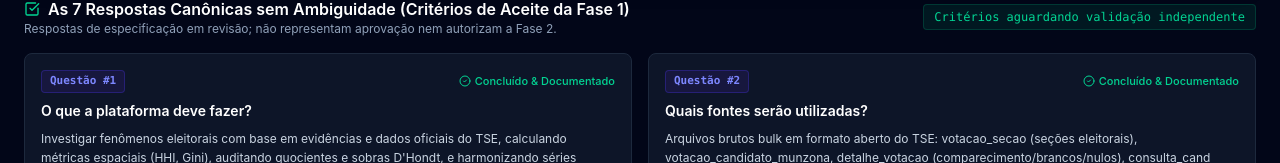
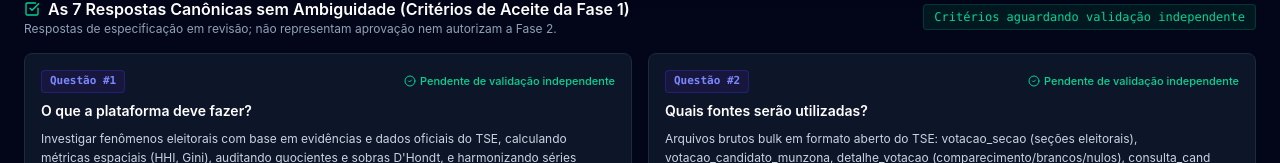
Before and after one commit to Tokenizaa/IE-electoral-Inteligence, a React (Vite) app: page / in a window 1280 px wide. Shown: the part 496-659 px from the top of the page. Built offline with nearby package versions, Linux system fonts and the light colour scheme.

Commit message:
ui: show pending review status for all acceptance criteria

```diff
--- a/src/App.tsx
+++ b/src/App.tsx
@@ -209,7 +209,7 @@ export default function App() {
                         </span>
                         <span className="text-[11px] flex items-center gap-1 text-emerald-400 font-medium">
                           <CheckCircle2 className="w-3 h-3" />
-                          {item.status}
+                          Pendente de validação independente
                         </span>
                       </div>
                       <h4 className="text-sm font-semibold text-white">
```
